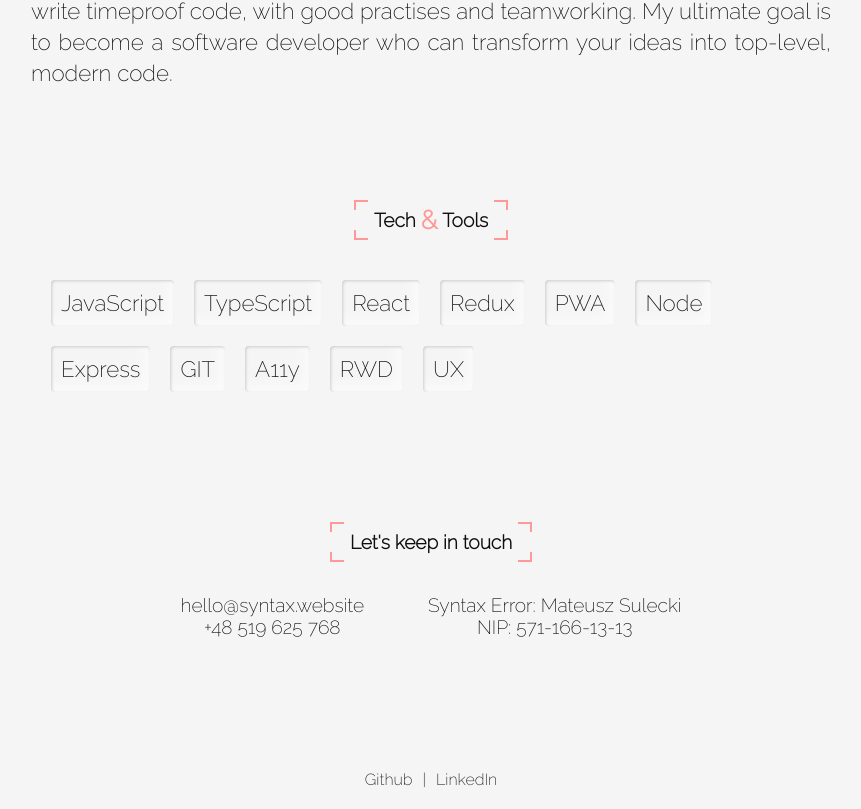
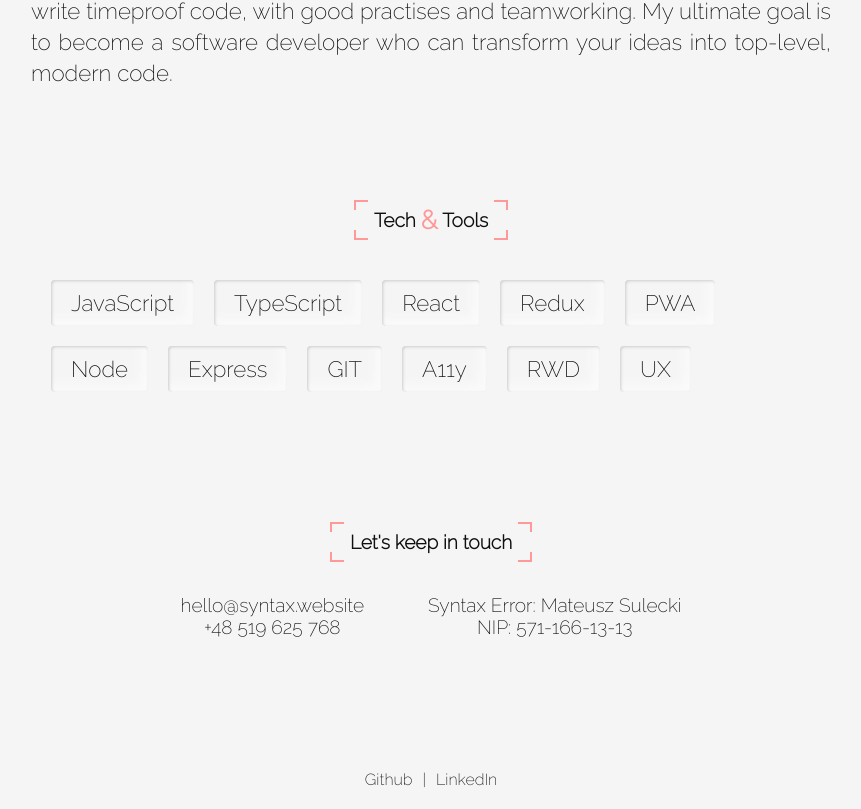
Before and after one commit to Msulecki/SyntaxError, a React (Create React App) app: page / in a window 1280 px wide. Shown: the part 1047-1856 px from the top of the page, without its empty margins (209-1070 px from the left). Built offline with nearby package versions, Linux system fonts and the light colour scheme.

Commit message:
Change props to accept strings and jsx

```diff
--- a/src/components/StackTag.tsx
+++ b/src/components/StackTag.tsx
@@ -3,5 +3,7 @@ import { StackTagProps } from "../interfaces/interfaces";
 import "../styles/StackTag.scss";
 
 export const StackTag = ({ children }: StackTagProps) => (
-  <div className="tag">{children}</div>
+  <div className={`tag ${typeof children === "string" && "string"}`}>
+    {children}
+  </div>
 );
```
